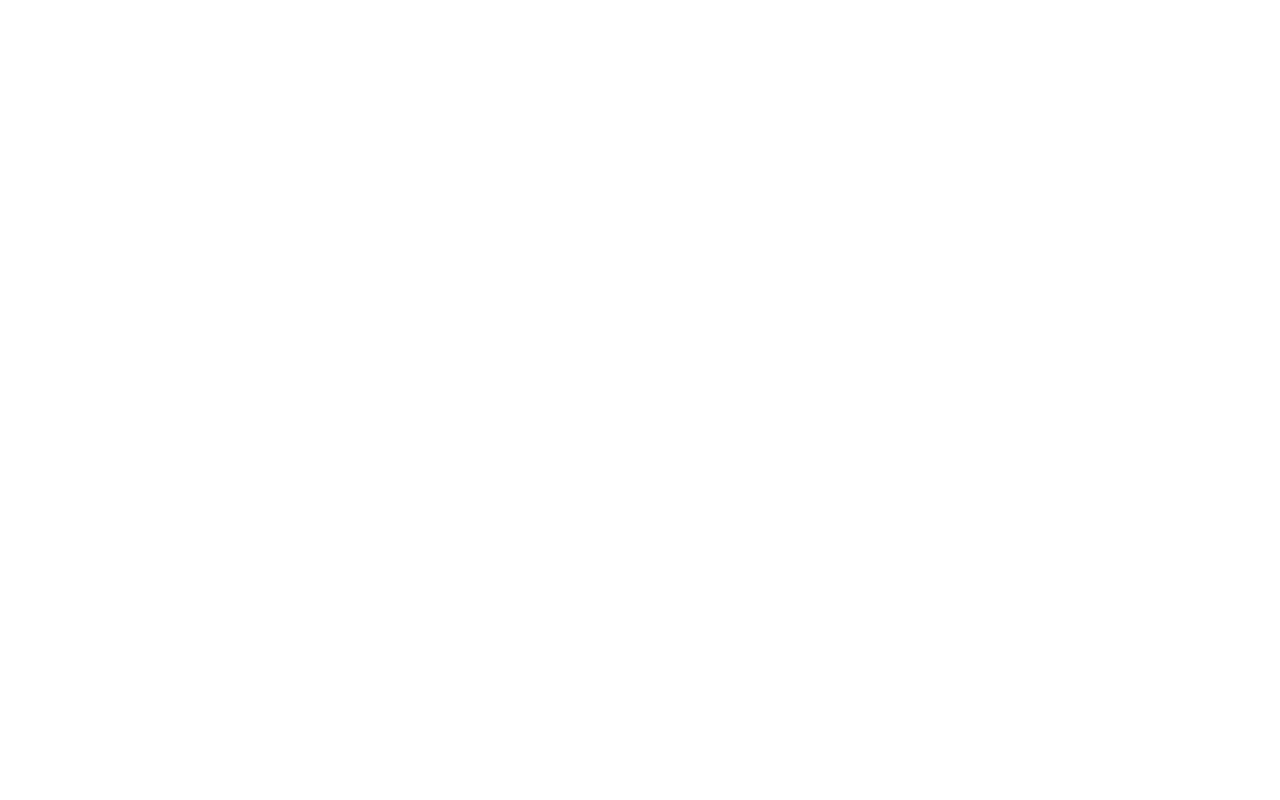
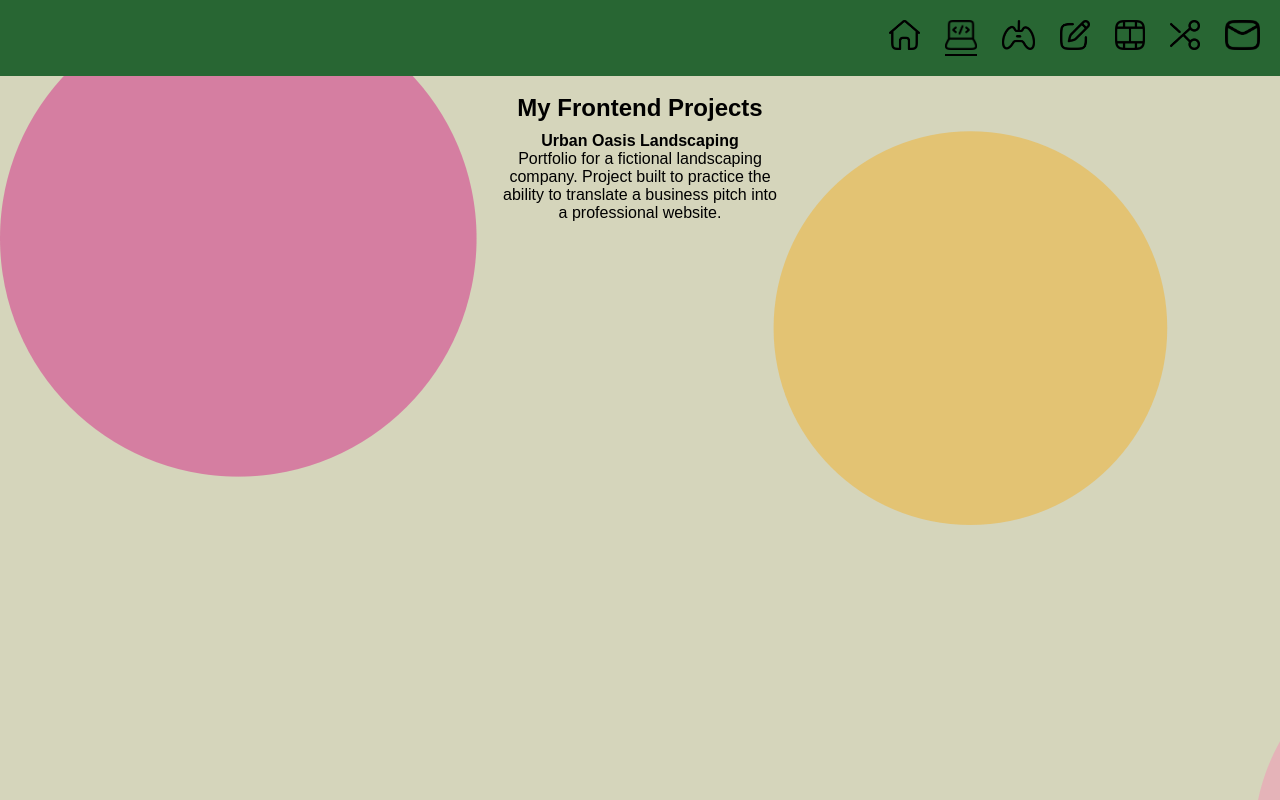
Before and after one commit to ashytrashbean/portfolio, a plain HTML site: page frontend.html in a window 1280 px wide. Drawn offline with Linux system fonts and the light colour scheme.

Commit message:
Add header and project description to frontend.html

```diff
--- a/frontend.html
+++ b/frontend.html
@@ -4,8 +4,27 @@
     <meta charset="UTF-8">
     <meta name="viewport" content="width=device-width, initial-scale=1.0">
     <title>Frontend</title>
+    <link rel="stylesheet" href="style.css">
 </head>
 <body>
+    <header>
+        <ul id="icons">
+            <li ><img src="/images/icons/home.png" alt="home" title="home" height="30px" ></li>
+            <li class="current"><a href="/frontend.html"><img src="/images/icons/computer.png" alt="frontend" title="frontend" height="30px" ></a></li>
+            <li><a href="/game.html"><img src="/images/icons/game.png" alt="games" title="game design" height="30px"></a></li>
+            <li><a href="/art.html"><img src="/images/icons/draw.png" alt="art" title="art" height="30px"></a></li>
+            <li><a href="/animation.html"><img src="/images/icons/anim.png" alt="animation" title="animation" height="30px"></a></li>
+            <li><a href="/crafts.html"><img src="/images/icons/craft.png" alt="crafts" title="crafts" height="30px"></a></li>
+            <li><a href="/contact.html"><img src="/images/icons/contact.png" alt="contact" title="contact" height="30px"></a></li>
+        </ul>
+    </header>
+    <br>
+    <h2>My Frontend Projects</h2>
 
+    <article>
+        <h4>Urban Oasis Landscaping</h4>
+        <img src="" alt="">
+        <p>Portfolio for a fictional landscaping company. Project built to practice the ability to translate a business pitch into a professional website.</p>
+    </article>
 </body>
 </html>
```
